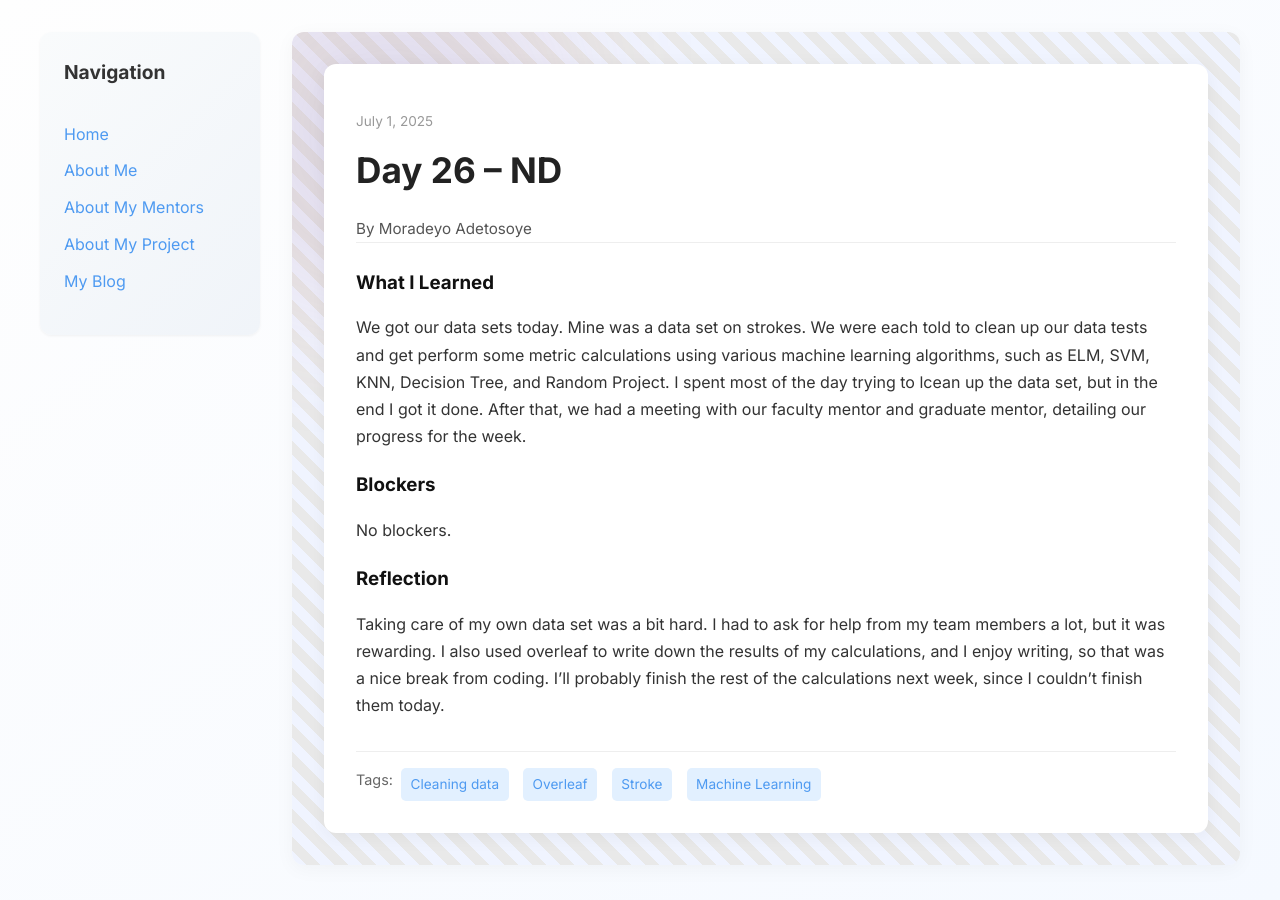
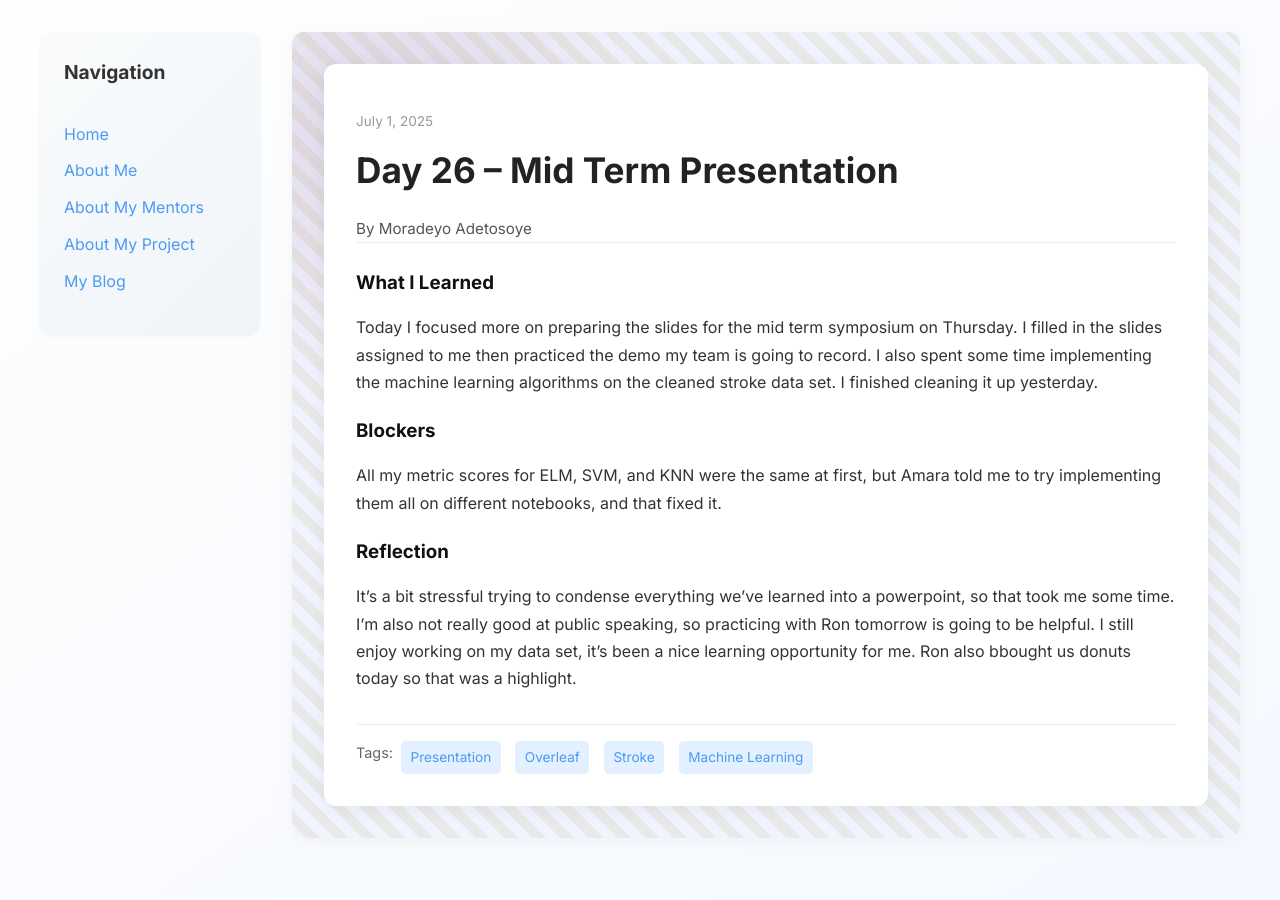
Before and after one commit to Deyo101/deyo101.github.io, a Jekyll site: the page built from _posts/2025-07-01-day-26.md, in a window 1280 px wide. Built offline with Jekyll 4.4.1, drawn with Linux system fonts in a browser that asks for light colours.

Commit message:
Update 2025-07-01-day-26.md

```diff
--- a/_posts/2025-07-01-day-26.md
+++ b/_posts/2025-07-01-day-26.md
@@ -1,17 +1,17 @@
 ---
 layout: post
-title: "Day 26 – ND"
+title: "Day 26 – Mid Term Presentation"
 date: 2025-07-01
 author: Moradeyo Adetosoye
 permalink: /day26.html
-tags: ["Cleaning data", "Overleaf", "Stroke", "Machine Learning"]
+tags: ["Presentation", "Overleaf", "Stroke", "Machine Learning"]
 
 what_i_learned: |
-  We got our data sets today. Mine was a data set on strokes. We were each told to clean up our data tests and get perform some metric calculations using various machine learning algorithms, such as ELM, SVM, KNN, Decision Tree, and Random Project. I spent most of the day trying to lcean up the data set, but in the end I got it done. After that, we had a meeting with our faculty mentor and graduate mentor, detailing our progress for the week.
+  Today I focused more on preparing the slides for the mid term symposium on Thursday. I filled in the slides assigned to me then practiced the demo my team is going to record. I also spent some time implementing the machine learning algorithms on the cleaned stroke data set. I finished cleaning it up yesterday.
 
 blockers: |
-  No blockers.
+  All my metric scores for ELM, SVM, and KNN were the same at first, but Amara told me to try implementing them all on different notebooks, and that fixed it.
 
 reflection: |
-  Taking care of my own data set was a bit hard. I had to ask for help from my team members a lot, but it was rewarding. I also used overleaf to write down the results of my calculations, and I enjoy writing, so that was a nice break from coding. I'll probably finish the rest of the calculations next week, since I couldn't finish them today.
+  It's a bit stressful trying to condense everything we've learned into a powerpoint, so that took me some time. I'm also not really good at public speaking, so practicing with Ron tomorrow is going to be helpful. I still enjoy working on my data set, it's been a nice learning opportunity for me. Ron also bbought us donuts today so that was a highlight.
 ---
```
